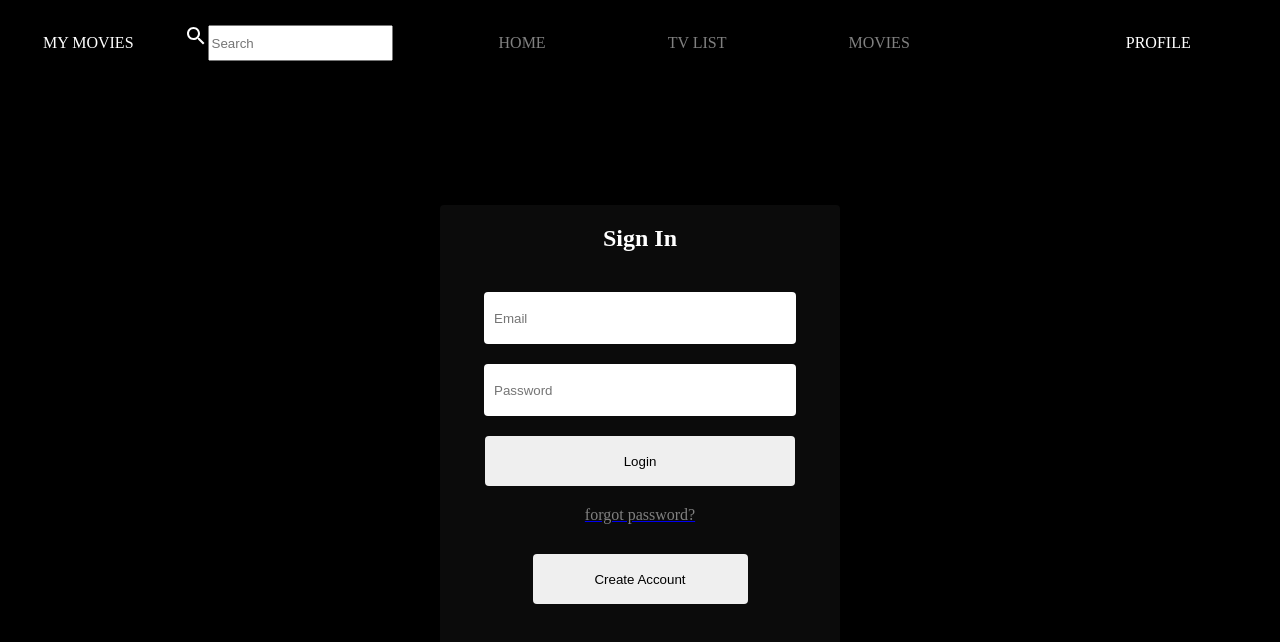
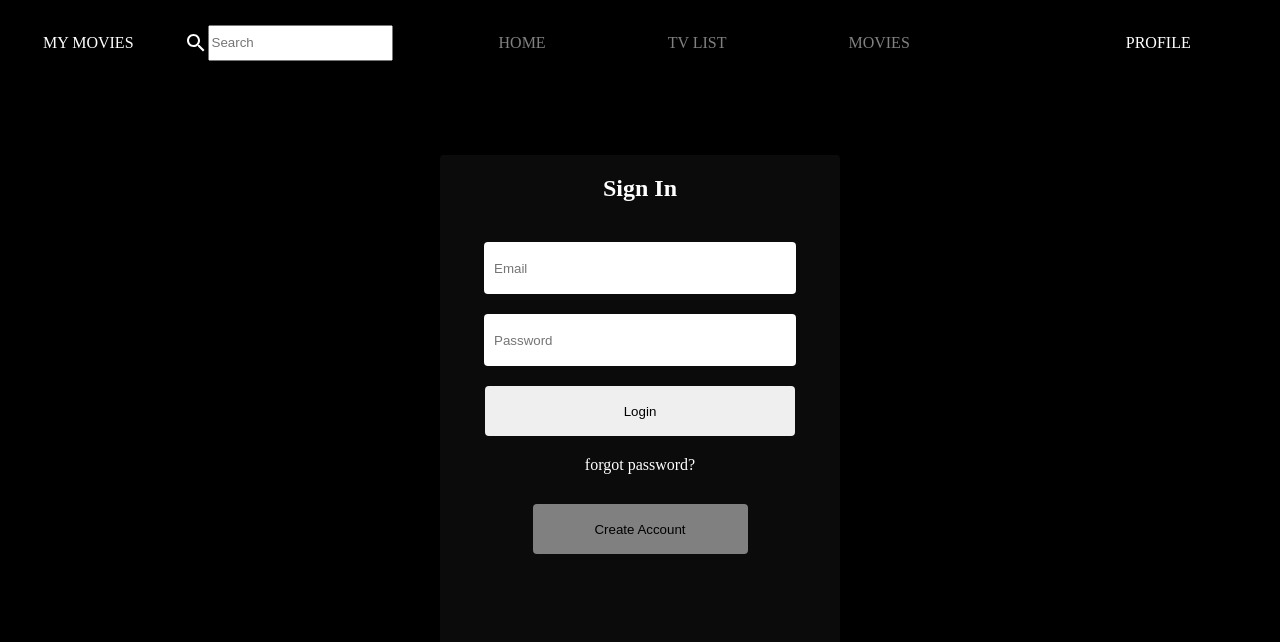
Before and after one commit to Trojan9/Basutu, a React (Create React App) app: page /login in a window 1280 px wide. Shown: the top 642 px of the page. Built offline with nearby package versions, Linux system fonts and the light colour scheme.

Commit message:
second commit

```diff
--- a/src/App.jsx
+++ b/src/App.jsx
@@ -8,6 +8,7 @@
 import Latest from "./Pages/Latest";
 import Mylist from "./Pages/Mylist";
 import Home from "./Pages/Home";
+import Frontpages from "./Pages/Frontpages";
 
 function App() {
     return (
@@ -15,6 +16,7 @@
             <Navbar/>
              <div>
                  <Routes>
+                     <Route path ="/" element= {<Frontpages/>}/>
                      <Route path = "/Home" element = {<Home/>}/>
                      <Route path = "/Continuewatching"   element = {<ContinueWatching/>}/>
                      <Route path = "/Mylist" element = {<Mylist/>}/>
--- a/src/Components/Header.css
+++ b/src/Components/Header.css
@@ -8,6 +8,7 @@
      padding-bottom: 20px;
 }
 .header__search{
+    display: flex;
     margin-left: 50px;
     align-items: center ;
 
--- a/src/Components/Login.jsx
+++ b/src/Components/Login.jsx
@@ -8,10 +8,12 @@
 
 function Login() {
     const [createaccount,setcreateaccount] = useState(false);
-function handleclick(){
+function handleclick(event){
      setcreateaccount(()=>{
          return true;
      })
+
+event.preventDefault();
 }
     return (
         < div className ="login">
@@ -31,7 +33,7 @@
                               <div className = "login__option3">
                     <button className = "login__button" type = "submit">Login</button>
                 </div>
-                <Link to = "/">
+                <Link className = "login__link" to = "/">
                 <div className = "login__forgotpassword">
                    <p>forgot password?</p>
                 </div>
--- a/src/Imagecomponent/Image.css
+++ b/src/Imagecomponent/Image.css
@@ -14,3 +14,7 @@
 .Image:hover{
     transform : scale(1.2);
 }
+.frontpages__image{
+    width:100%;
+    height: 100%;
+}
--- a/src/Login.css
+++ b/src/Login.css
@@ -3,7 +3,7 @@
     flex-direction: column;
     margin-left: auto;
     margin-right: auto;
-    margin-top: 120px;
+    margin-top: 70px;
     background: rgb(105,105,105,0.1);
     text-align: center;
     width: 400px;
@@ -40,6 +40,7 @@
 
 }
 .login__createaccountbutton{
+     background-color:grey;
     height: 50px;
     width: 215px;
     margin-top: 30px;
@@ -47,10 +48,17 @@
     border: none;
 
 }
+:hover.login__createaccountbutton{
+    background-color: white;
+
+}
 .login__forgotpassword{
-    color:grey;
+    color:white;
     margin-top:20px;
+    text-decoration: none;
+
 }
+
 .login__header{
     color:white;
     margin-top:20px;
@@ -66,3 +74,12 @@
     padding-left: 10px;
 
 }
+
+.login__link{
+    text-decoration: none;
+
+}
+:hover.login__link{
+    text-decoration:underline;
+    color: white;
+}
--- /dev/null
+++ b/src/Pages/Frontpages.jsx
@@ -0,0 +1,12 @@
+import React from 'react'
+import "../Imagecomponent/Image.css";
+
+function Frontpages() {
+    return (
+        <div>
+            <img className = "frontpages__image" src = "/Movieimages/background.jpg"/>
+        </div>
+    )
+}
+
+export default Frontpages
```
Also changed, not shown: public/Movieimages/background.jpg (added).
